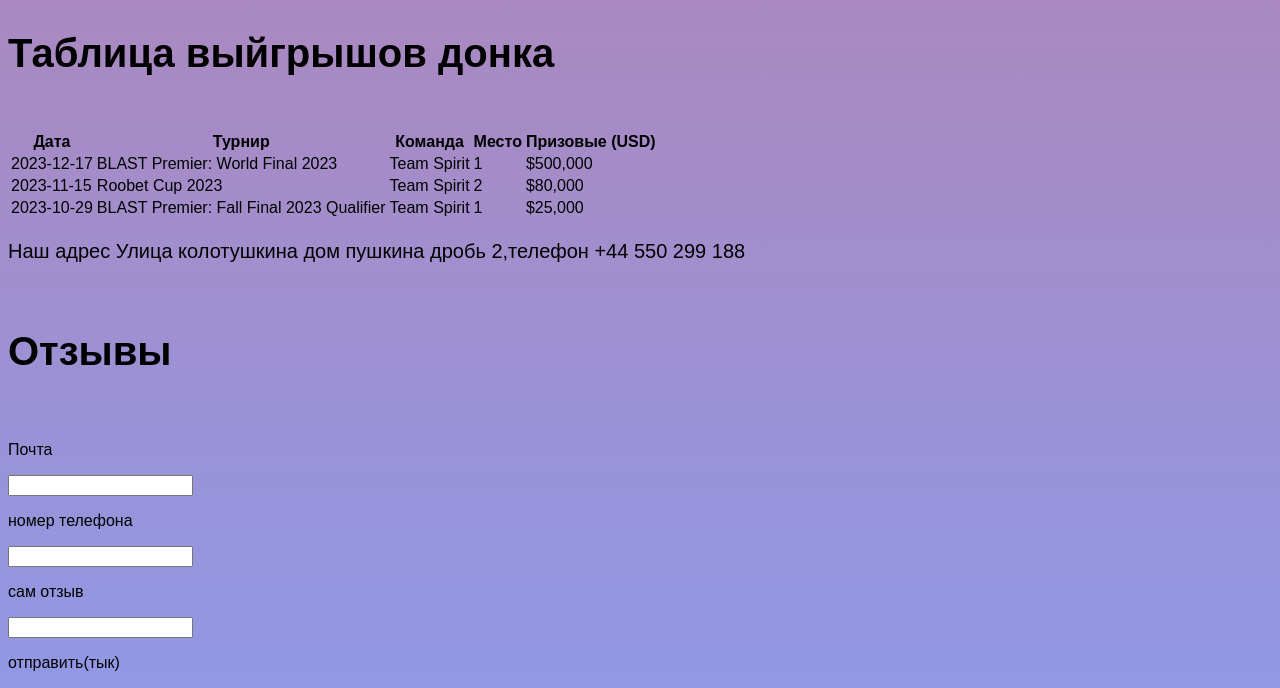
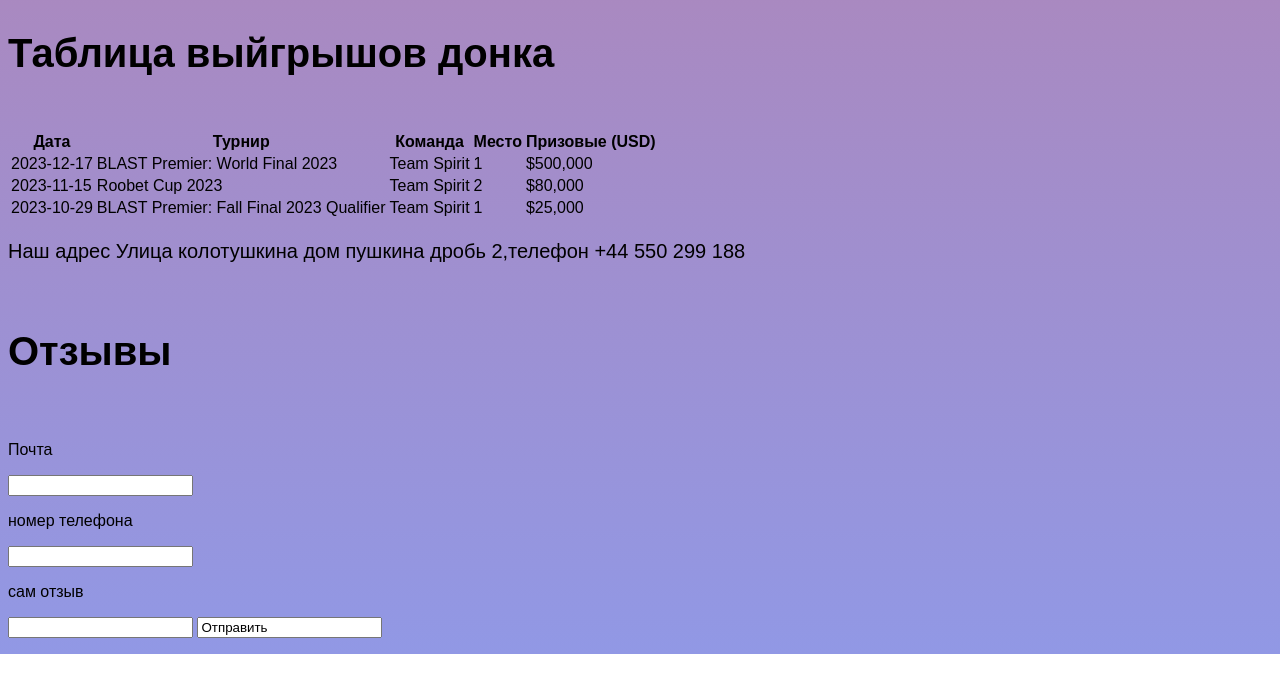
Before and after one commit to DontLockDontUseDontSay/sdaooll, a plain HTML site: page index.html in a window 1280 px wide. Shown: the part 1643-2331 px from the top of the page. After the commit the page ends 2297 px from the top, so only its background shows below. Drawn offline with Linux system fonts and the light colour scheme.

Commit message:
index.html

```diff
--- a/index.html
+++ b/index.html
@@ -56,8 +56,9 @@
     <input type="number">
     <p>сам отзыв</p>
     <input type="text">
+    <input type="text"
+              value="Отправить">
     </form>
-    <p>отправить(тык)</p>
     </footer>
     </body>
     </html>
```
